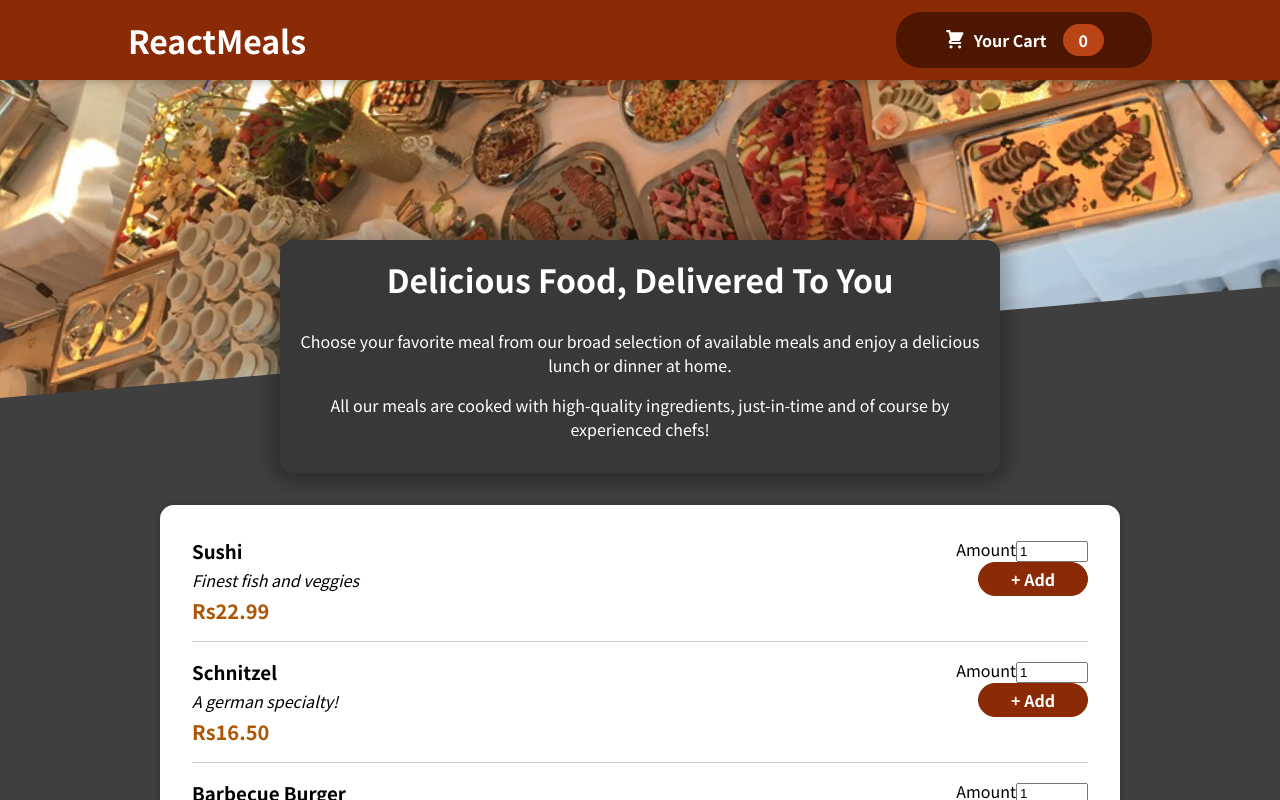
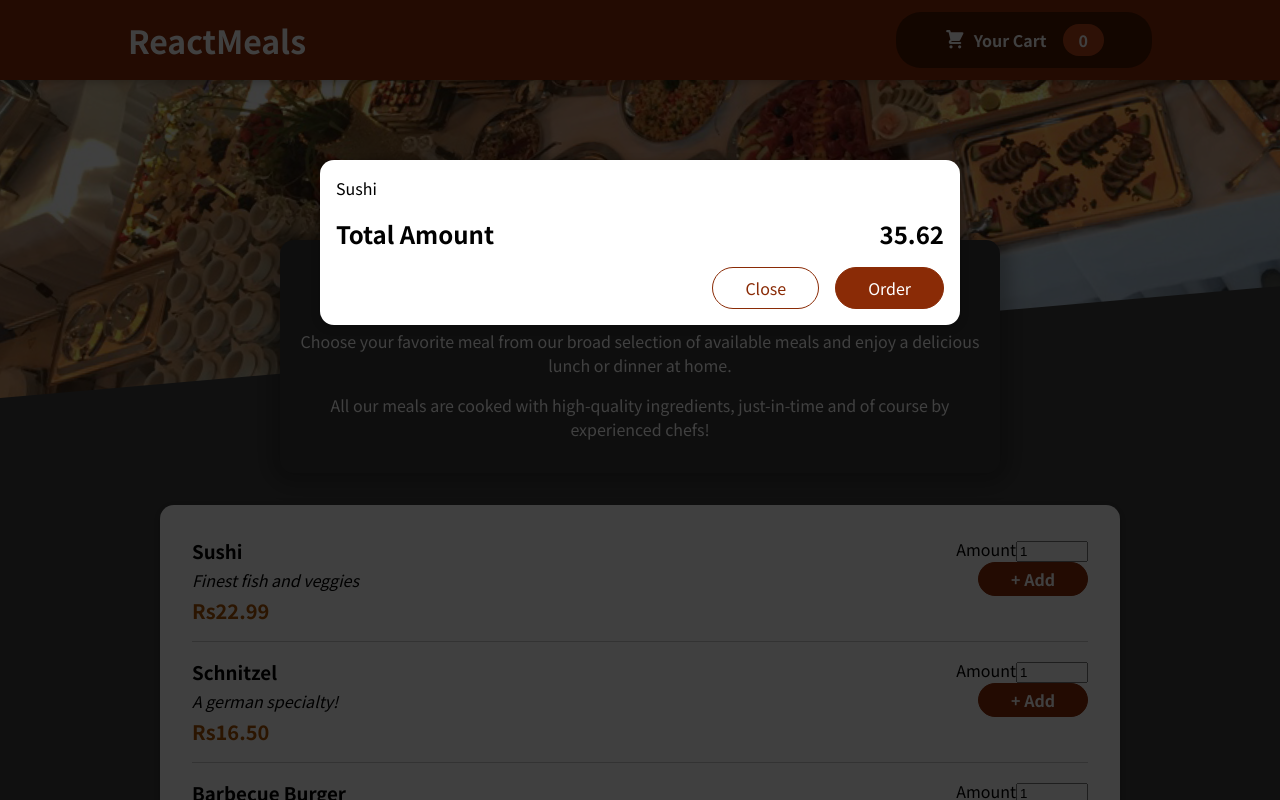
Before and after one commit to sumitbhardwaj07/restaurant-app, a React (Create React App) app: page / in a window 1280 px wide. Shown: the top 800 px of the page. Built offline with nearby package versions, Linux system fonts and the light colour scheme.

Commit message:
Cart added

```diff
--- a/public/index.html
+++ b/public/index.html
@@ -28,7 +28,9 @@
   </head>
   <body>
     <noscript>You need to enable JavaScript to run this app.</noscript>
+    <div id="overlays"></div>
     <div id="root"></div>
+
     <!--
       This HTML file is a template.
       If you open it directly in the browser, you will see an empty page.
--- a/src/App.js
+++ b/src/App.js
@@ -1,11 +1,13 @@
 import React from "react";
 import Header from "./components/Layout/Header";
 import Meals from "./components/Meals/Meals";
+import Cart from "./components/Cart/Cart";
 
 
 function App() {
   return (
     <React.Fragment>
+      <Cart />
       <Header />
       <main>
         <Meals />
--- /dev/null
+++ b/src/components/Cart/Cart.js
@@ -0,0 +1,29 @@
+import React from "react";
+import classes from "./Cart.module.css";
+import Modal from "../UI/Modal";
+
+const cartItems = (
+  <ul className={classes["cart-items"]}>
+    {[{ id: "c1", name: "Sushi", amount: 3, price: 12.99 }].map((item) => (
+      <li>{item.name}</li>
+    ))}
+  </ul>
+);
+
+const Cart = (props) => {
+  return (
+    <Modal>
+      {cartItems}
+      <div className={classes.total}>
+        <span>Total Amount</span>
+        <span>35.62</span>
+      </div>
+      <div className={classes.actions}>
+        <button className={classes["button--alt"]}>Close</button>
+        <button className={classes.button}>Order</button>
+      </div>
+    </Modal>
+  );
+};
+
+export default Cart;
--- /dev/null
+++ b/src/components/Cart/Cart.module.css
@@ -0,0 +1,46 @@
+.cart-items {
+    list-style: none;
+    margin: 0;
+    padding: 0;
+    max-height: 20rem;
+    overflow: auto;
+  }
+
+  .total {
+    display: flex;
+    justify-content: space-between;
+    align-items: center;
+    font-weight: bold;
+    font-size: 1.5rem;
+    margin: 1rem 0;
+  }
+
+  .actions {
+    text-align: right;
+  }
+
+  .actions button {
+    font: inherit;
+    cursor: pointer;
+    background-color: transparent;
+    border: 1px solid #8a2b06;
+    padding: 0.5rem 2rem;
+    border-radius: 25px;
+    margin-left: 1rem;
+  }
+
+  .actions button:hover,
+  .actions button:active {
+    background-color: #5a1a01;
+    border-color: #5a1a01;
+    color: white;
+  }
+
+  .actions .button--alt {
+    color: #8a2b06;
+  }
+
+  .actions .button {
+    background-color: #8a2b06;
+    color: white;
+  }
--- /dev/null
+++ b/src/components/UI/Modal.js
@@ -0,0 +1,31 @@
+import React from "react";
+import ReactDOM from "react-dom";
+import classes from "./Modal.module.css";
+
+const Backdrop = (props) => {
+  return <div className={classes.backdrop} />;
+};
+
+const ModalOverlay = (props) => {
+  return (
+    <div className={classes.modal}>
+      <div className={classes.content}>{props.children}</div>
+    </div>
+  );
+};
+
+const portalElement = document.getElementById('overlays');
+
+const Modal = (props) => {
+  return (
+    <React.Fragment>
+      {ReactDOM.createPortal(<Backdrop />, portalElement)}
+      {ReactDOM.createPortal(
+        <ModalOverlay>{props.children}</ModalOverlay>,
+        portalElement
+      )}
+    </React.Fragment>
+  );
+};
+
+export default Modal;
--- /dev/null
+++ b/src/components/UI/Modal.module.css
@@ -0,0 +1,40 @@
+.backdrop {
+    position: fixed;
+    top: 0;
+    left: 0;
+    width: 100%;
+    height: 100vh;
+    z-index: 20;
+    background-color: rgba(0, 0, 0, 0.75);
+  }
+
+  .modal {
+    position: fixed;
+    top: 20vh;
+    left: 5%;
+    width: 90%;
+    background-color: white;
+    padding: 1rem;
+    border-radius: 14px;
+    box-shadow: 0 2px 8px rgba(0, 0, 0, 0.25);
+    z-index: 30;
+    animation: slide-down 300ms ease-out forwards;
+  }
+
+  @media (min-width: 768px) {
+    .modal {
+      width: 40rem;
+      left: calc(50% - 20rem);
+    }
+  }
+
+  @keyframes slide-down {
+    from {
+      opacity: 0;
+      transform: translateY(-3rem);
+    }
+    to {
+      opacity: 1;
+      transform: translateY(0);
+    }
+  }
```
